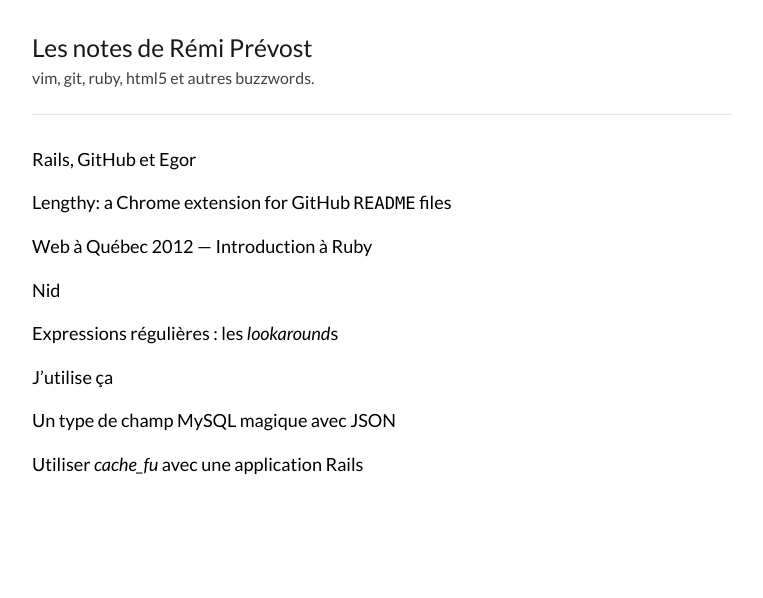
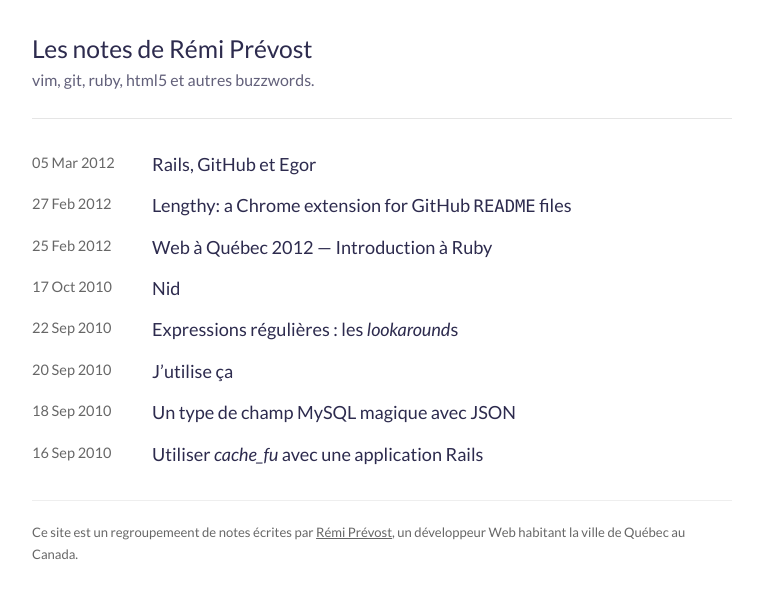
Before and after one commit to remi/notes.exomel.com, a Jekyll site: the page built from index.html, in a window 1280 px wide. Shown: the top 598 px of the page, without its empty margins (8-771 px from the left). Built offline with Jekyll 4.4.1, drawn with Linux system fonts in a browser that asks for light colours; Markdown is read by kramdown in place of the engine named in the settings.

Commit message:
Add various CSS tweaks

```diff
--- a/_layouts/post.html
+++ b/_layouts/post.html
@@ -9,6 +9,6 @@
           {{ content }}
         </div>
         <div class="article-meta">
-          Cette note a été publiée le {{ page.date | date:"%Y-%m-%d" }} par Rémi Prévost. Vous pouvez lui faire part de par courriel à <code>remi</code> suivi du symbole habituel puis de <code>exomel.com</code>. Vous devriez également le suivre sur Twitter via <a href="http://twitter.com/remi">@remi</a>.
+          Cette note a été publiée le {{ page.date | date:"%e %B %Y" }} par <a href="http://exomel.com">Rémi Prévost</a>. Vous pouvez lui faire part de par courriel à <code>remi</code> suivi du symbole habituel puis de <code>exomel.com</code>. Vous devriez également le suivre sur Twitter via <a href="http://twitter.com/remi">@remi</a>.
         </div>
       </article>
--- a/_posts/2012-03-05-rails-github-et-egor.mkd
+++ b/_posts/2012-03-05-rails-github-et-egor.mkd
@@ -39,10 +39,10 @@
 
 {% highlight ruby %}
 def create
-    @book = current_user.books.create({
+  @book = current_user.books.create({
     :title => params[:book][:title],
     :lang => params[:book][:lang]
-    })
+  })
 end
 {% endhighlight %}
 
--- a/css/screen.css
+++ b/css/screen.css
@@ -16,7 +16,7 @@
 body {
   font-family: Lato, Arial, Verdana, sans-serif;
   font-size: 145%;
-  line-height: 1.45;
+  line-height: 1.55;
   color: #000;
   background: #fff;
   position: relative;
@@ -68,7 +68,7 @@
 
 header a {
   text-decoration: none;
-  color: rgba(0,0,0,0.9);
+  color: #2D2B4E;
 }
 
 header p {
@@ -93,7 +93,7 @@
 header .main span {
   margin: 0;
   font-size: 110%;
-  color: rgba(0,0,0,0.75);
+  color: rgba(45, 43, 78, 0.75);
 }
 
 footer {
@@ -139,12 +139,21 @@
   font-size: 120%;
 }
 
+body.template-single article .article-content a {
+  color: #4D4376;
+}
+
 body.template-single article .article-meta {
   border-top: 1px solid #eee;
   font-size: 90%;
-  margin: 2em 0 0 0;
-  padding: 20px 0 10px 0;
+  margin: 25px 0 0 0;
+  padding: 20px 0 0 0;
   color: rgba(0,0,0,0.6);
+  line-height: 1.7;
+}
+
+body.template-single article .article-meta code {
+  font-size: 9pt;
 }
 
 body.template-single article .article-content h2 {
@@ -166,28 +175,37 @@
 }
 
 body.template-home article {
-  padding: 10px 0;
+  padding: 8px 0;
 }
 
 body.template-home article h1 {
   font-size: 125%;
-  margin: 0 0 0.2em;
+  line-height: 1.4;
+  display: block;
+  margin: 0 0 0 120px;
 }
 
-body.template-home article h1 time {
-  font-weight: normal;
-  font-size: 70%;
-  margin: 0 0 0 4px;
-  color: rgba(0,0,0,0.3);
+body.template-home article time {
+  float: left;
+  margin: 0;
 }
 
 body.template-home article h1 a {
-  color: #000;
+  color: #2D2B4E;
 }
 
 body.template-home article .article-excerpt {
   font-size: 110%;
   line-height: 1.5;
+}
+
+body.template-home .site-meta {
+  border-top: 1px solid #eee;
+  font-size: 90%;
+  margin: 25px 0 0 0;
+  padding: 20px 0 0 0;
+  color: rgba(0,0,0,0.6);
+  line-height: 1.7;
 }
 
 .article-content .highlight {
@@ -304,55 +322,55 @@
 .highlight .c { color: #8f5902; font-style: italic } /* Comment */
 .highlight .err { color: #a40000; border: 1px solid #ef2929 } /* Error */
 .highlight .g { color: #000000 } /* Generic */
-.highlight .k { color: #204a87; font-weight: bold } /* Keyword */
+.highlight .k { color: #204a87 } /* Keyword */
 .highlight .l { color: #000000 } /* Literal */
 .highlight .n { color: #000000 } /* Name */
-.highlight .o { color: #ce5c00; font-weight: bold } /* Operator */
+.highlight .o { color: #ce5c00 } /* Operator */
 .highlight .x { color: #000000 } /* Other */
-.highlight .p { color: #000000; font-weight: bold } /* Punctuation */
-.highlight .cm { color: #8f5902; font-style: italic } /* Comment.Multiline */
-.highlight .cp { color: #8f5902; font-style: italic } /* Comment.Preproc */
-.highlight .c1 { color: #8f5902; font-style: italic } /* Comment.Single */
-.highlight .cs { color: #8f5902; font-style: italic } /* Comment.Special */
+.highlight .p { color: #000000 } /* Punctuation */
+.highlight .cm { color: #999999; font-style: italic } /* Comment.Multiline */
+.highlight .cp { color: #999999; font-style: italic } /* Comment.Preproc */
+.highlight .c1 { color: #999999; font-style: italic } /* Comment.Single */
+.highlight .cs { color: #999999; font-style: italic } /* Comment.Special */
 .highlight .gd { color: #a40000 } /* Generic.Deleted */
 .highlight .ge { color: #000000; font-style: italic } /* Generic.Emph */
 .highlight .gr { color: #ef2929 } /* Generic.Error */
-.highlight .gh { color: #000080; font-weight: bold } /* Generic.Heading */
+.highlight .gh { color: #000080 } /* Generic.Heading */
 .highlight .gi { color: #00A000 } /* Generic.Inserted */
 .highlight .go { color: #000000; font-style: italic } /* Generic.Output */
 .highlight .gp { color: #8f5902 } /* Generic.Prompt */
-.highlight .gs { color: #000000; font-weight: bold } /* Generic.Strong */
-.highlight .gu { color: #800080; font-weight: bold } /* Generic.Subheading */
-.highlight .gt { color: #a40000; font-weight: bold } /* Generic.Traceback */
-.highlight .kc { color: #204a87; font-weight: bold } /* Keyword.Constant */
-.highlight .kd { color: #204a87; font-weight: bold } /* Keyword.Declaration */
-.highlight .kn { color: #204a87; font-weight: bold } /* Keyword.Namespace */
-.highlight .kp { color: #204a87; font-weight: bold } /* Keyword.Pseudo */
-.highlight .kr { color: #204a87; font-weight: bold } /* Keyword.Reserved */
-.highlight .kt { color: #204a87; font-weight: bold } /* Keyword.Type */
+.highlight .gs { color: #000000 } /* Generic.Strong */
+.highlight .gu { color: #800080 } /* Generic.Subheading */
+.highlight .gt { color: #a40000 } /* Generic.Traceback */
+.highlight .kc { color: #204a87 } /* Keyword.Constant */
+.highlight .kd { color: #204a87 } /* Keyword.Declaration */
+.highlight .kn { color: #204a87 } /* Keyword.Namespace */
+.highlight .kp { color: #204a87 } /* Keyword.Pseudo */
+.highlight .kr { color: #204a87 } /* Keyword.Reserved */
+.highlight .kt { color: #204a87 } /* Keyword.Type */
 .highlight .ld { color: #000000 } /* Literal.Date */
-.highlight .m { color: #0000cf; font-weight: bold } /* Literal.Number */
+.highlight .m { color: #0000cf } /* Literal.Number */
 .highlight .s { color: #4e9a06 } /* Literal.String */
 .highlight .na { color: #c4a000 } /* Name.Attribute */
 .highlight .nb { color: #204a87 } /* Name.Builtin */
 .highlight .nc { color: #000000 } /* Name.Class */
 .highlight .no { color: #000000 } /* Name.Constant */
-.highlight .nd { color: #5c35cc; font-weight: bold } /* Name.Decorator */
+.highlight .nd { color: #5c35cc } /* Name.Decorator */
 .highlight .ni { color: #ce5c00 } /* Name.Entity */
-.highlight .ne { color: #cc0000; font-weight: bold } /* Name.Exception */
+.highlight .ne { color: #cc0000 } /* Name.Exception */
 .highlight .nf { color: #000000 } /* Name.Function */
 .highlight .nl { color: #f57900 } /* Name.Label */
 .highlight .nn { color: #000000 } /* Name.Namespace */
 .highlight .nx { color: #000000 } /* Name.Other */
 .highlight .py { color: #000000 } /* Name.Property */
-.highlight .nt { color: #204a87; font-weight: bold } /* Name.Tag */
+.highlight .nt { color: #204a87 } /* Name.Tag */
 .highlight .nv { color: #000000 } /* Name.Variable */
-.highlight .ow { color: #204a87; font-weight: bold } /* Operator.Word */
+.highlight .ow { color: #204a87 } /* Operator.Word */
 .highlight .w { color: #f8f8f8; text-decoration: underline } /* Text.Whitespace */
-.highlight .mf { color: #0000cf; font-weight: bold } /* Literal.Number.Float */
-.highlight .mh { color: #0000cf; font-weight: bold } /* Literal.Number.Hex */
-.highlight .mi { color: #0000cf; font-weight: bold } /* Literal.Number.Integer */
-.highlight .mo { color: #0000cf; font-weight: bold } /* Literal.Number.Oct */
+.highlight .mf { color: #0000cf } /* Literal.Number.Float */
+.highlight .mh { color: #0000cf } /* Literal.Number.Hex */
+.highlight .mi { color: #0000cf } /* Literal.Number.Integer */
+.highlight .mo { color: #0000cf } /* Literal.Number.Oct */
 .highlight .sb { color: #4e9a06 } /* Literal.String.Backtick */
 .highlight .sc { color: #4e9a06 } /* Literal.String.Char */
 .highlight .sd { color: #8f5902; font-style: italic } /* Literal.String.Doc */
@@ -368,6 +386,6 @@
 .highlight .vc { color: #000000 } /* Name.Variable.Class */
 .highlight .vg { color: #000000 } /* Name.Variable.Global */
 .highlight .vi { color: #000000 } /* Name.Variable.Instance */
-.highlight .il { color: #0000cf; font-weight: bold } /* Literal.Number.Integer.Long */
+.highlight .il { color: #0000cf } /* Literal.Number.Integer.Long */
 
 /* }}} */
--- a/index.html
+++ b/index.html
@@ -5,8 +5,13 @@
 ---
       {% for post in site.posts %}
       <article>
+        <time>{{ post.date | date_to_string }}</time>
         <h1>
           <a href="{{ post.url }}">{{ post.titre }}</a>
         </h1>
       </article>
       {% endfor %}
+
+      <div class="site-meta">
+        Ce site est un regroupemeent de notes écrites par <a href="http://exomel.com">Rémi Prévost</a>, un développeur Web habitant la ville de Québec au Canada.
+      </div>
```
